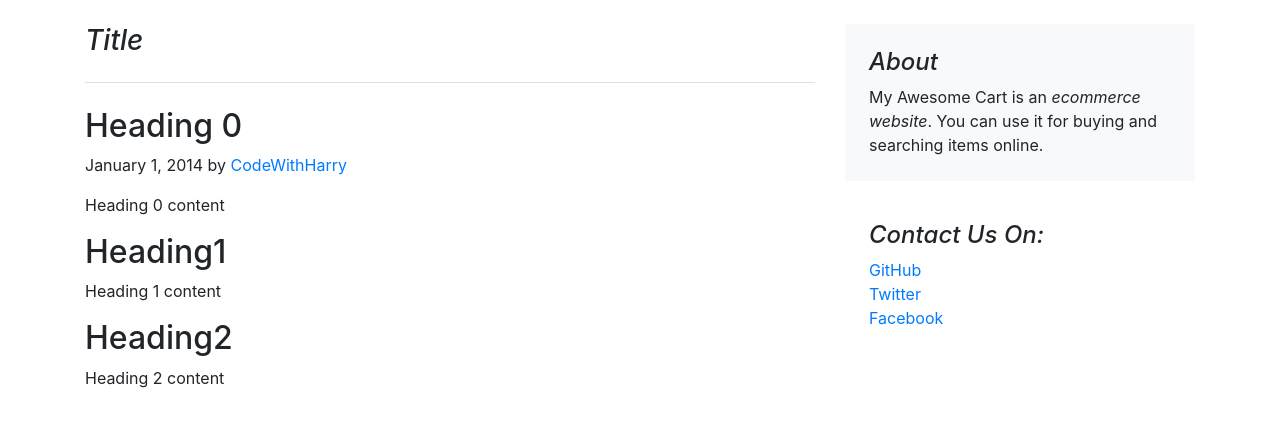
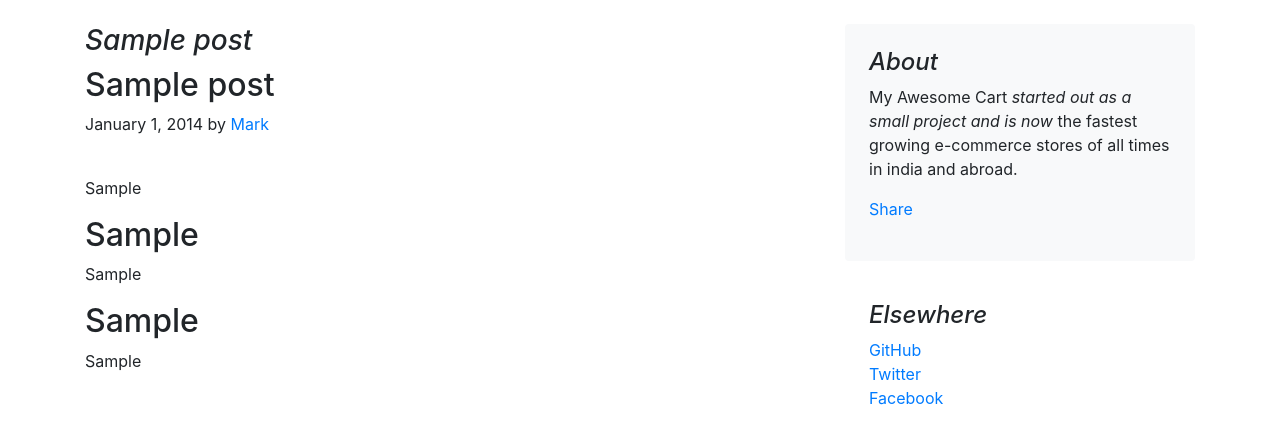
Before and after one commit to swarajmutalik/Django-Code-With-Harry, a Django app: template MyCart/blog/templates/blog/blogpost.html in a window 1280 px wide. Shown: the part 56-500 px from the top of the page. Run offline with Django 4.2, Linux system fonts and the light colour scheme; the template is opened without the code that fills it: most values are stand-ins (such as "Sample title", 1, 10 or a date in 2020); some libraries are stand-ins or nearby versions.

Commit message:
Update blogpost.html

```diff
--- a/MyCart/blog/templates/blog/blogpost.html
+++ b/MyCart/blog/templates/blog/blogpost.html
@@ -1,29 +1,51 @@
-{%extends 'blog/basic.html'%}
-{%block body%}
+{% extends 'blog/basic.html' %}
+
+{% block body %}
 <div class="container">
     <div class="row mt-4">
         <div class="col-md-8 blog-main">
-            <h3 class="pb-4 mb-4 font-italic border-bottom">
-                Title
+            <h3 class="font-italic">
+                {{post.title}}
             </h3>
+
             <div class="blog-post">
-                <h2 class="blog-post-title">Heading 0</h2>
-                <p class="blog-post-meta">January 1, 2014 by <a href="#">CodeWithHarry</a></p>
-                <p>Heading 0 content</p>
-                <h2>Heading1</h2>
-                <p> Heading 1 content</p>
-                <h2>Heading2</h2>
-                <p>Heading 2 content</p>
+                <h2 class="blog-post-title">{{post.heading0}}</h2>
+                <p class="blog-post-meta">January 1, 2014 by <a href="#">Mark</a></p>
+                <div class="fb-like" data-href="http://127.0.0.1:8000/blog/blogpost/{{post.post_id}}"
+                     data-layout="standard" data-action="like" data-size="large" data-show-faces="false"
+                     data-share="true"></div>
+                <br>
+
+                <p>{{post.chead0}}</p>
+
+
+                <h2>{{post.head1}}</h2>
+                <p>{{post.chead1}}</p>
+                <h2>{{post.head2}}</h2>
+                <p>{{post.chead2}}</p>
+                <div class="fb-comments" data-href="http://127.0.0.1:8000/blog/blogpost/{{post.post_id}}"
+                     data-numposts="5"></div>
+
+
             </div><!-- /.blog-post -->
+
+
         </div><!-- /.blog-main -->
+
         <aside class="col-md-4 blog-sidebar">
             <div class="p-4 mb-3 bg-light rounded">
                 <h4 class="font-italic">About</h4>
-                <p class="mb-0">My Awesome Cart is an <em>ecommerce website</em>. You can use it for buying and
-                    searching items online. </p>
+                <p class="mb-0">My Awesome Cart <em>started out as a small project and is now</em> the fastest growing
+                    e-commerce stores of all times in india and abroad.</p>
+                <div class="my-3 fb-share-button" data-href="http://127.0.0.1:8000/blog/blogpost/{{post.post_id}}"
+                     data-layout="button_count" data-size="large"><a target="_blank"
+                                                                     href="https://www.facebook.com/sharer/sharer.php?u=http%3A%2F%2F127.0.0.1%3A8000%2Fblog%2Fblogpost%2F4&src=sdkpreparse"
+                                                                     class="fb-xfbml-parse-ignore">Share</a></div>
             </div>
+
+
             <div class="p-4">
-                <h4 class="font-italic">Contact Us On: </h4>
+                <h4 class="font-italic">Elsewhere</h4>
                 <ol class="list-unstyled">
                     <li><a href="#">GitHub</a></li>
                     <li><a href="#">Twitter</a></li>
@@ -31,6 +53,8 @@
                 </ol>
             </div>
         </aside><!-- /.blog-sidebar -->
+
     </div>
 </div>
-{%endblock%}
+
+{% endblock %}
```
